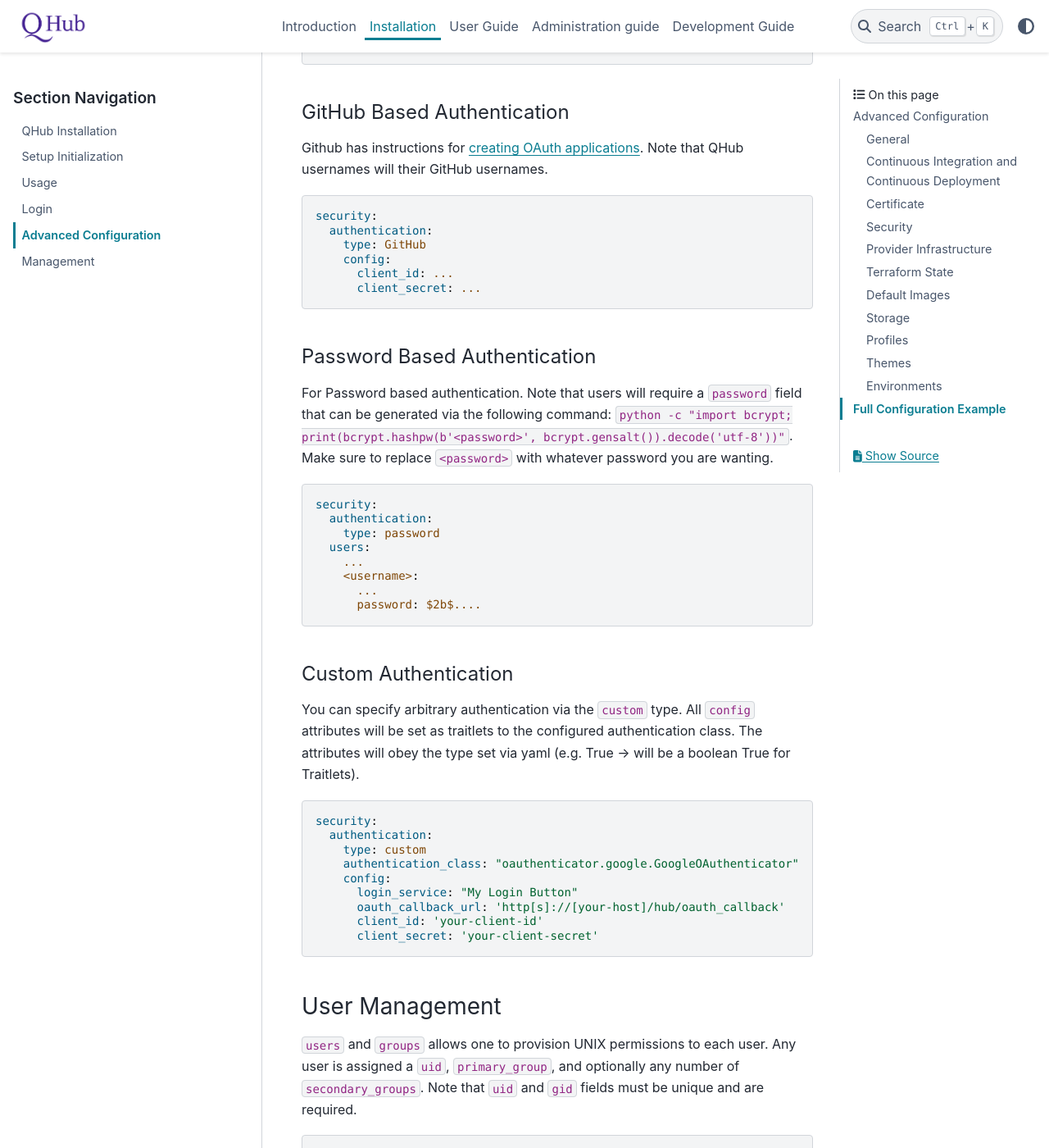
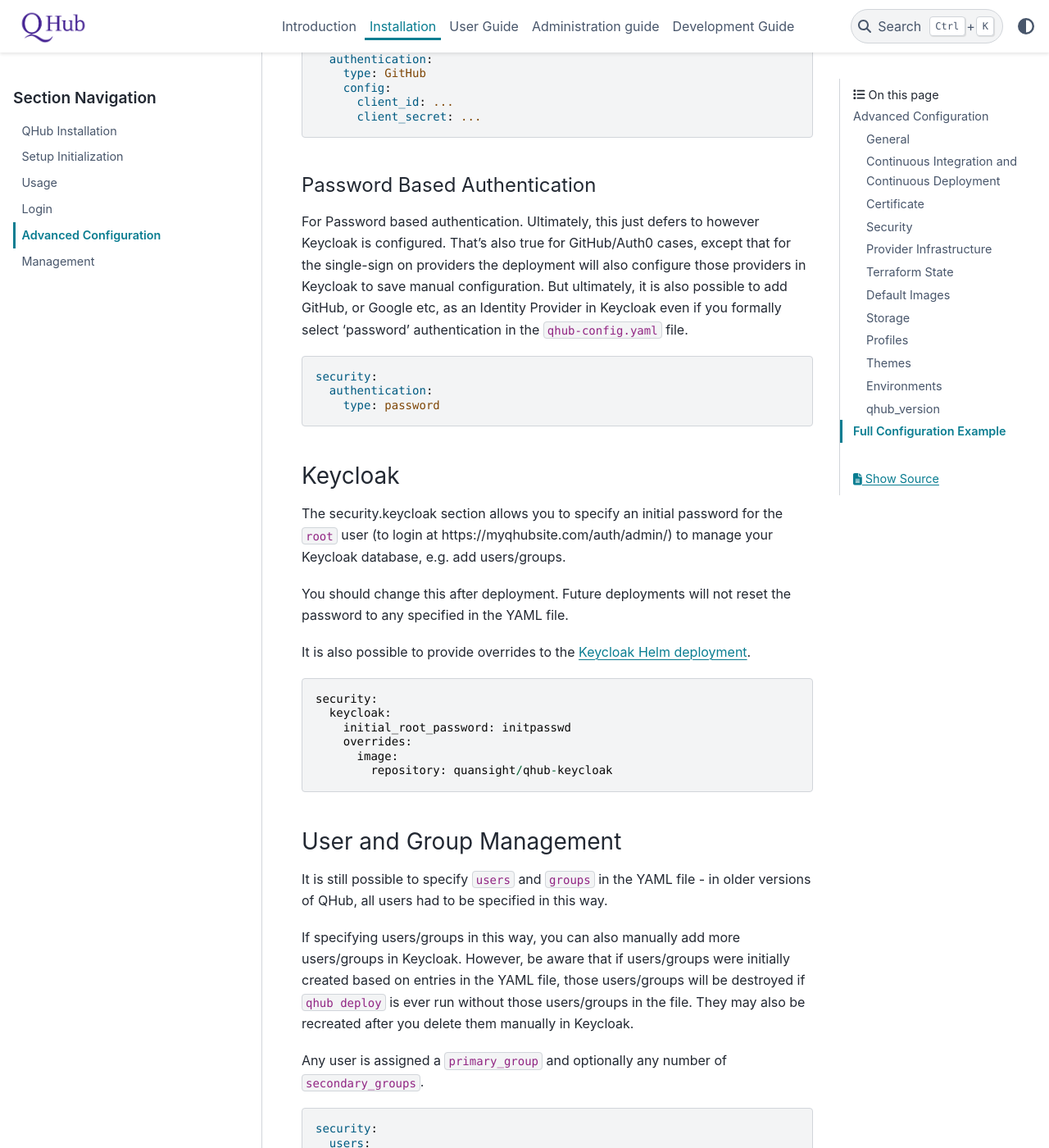
Before and after one commit to nebari-dev/nebari, a Sphinx documentation site: the page built from docs/source/installation/configuration.md, in a window 1280 px wide and 1400 px high, scrolled down 4590 px. Shown: the whole window at 82% size. Built offline with Sphinx 7.4.7 and the PyData theme 0.15.4, drawn with Linux system fonts in a browser that asks for light colours; some of the changed text lies outside the part shown.

Commit message:
config examples

````diff
--- a/docs/source/installation/configuration.md
+++ b/docs/source/installation/configuration.md
@@ -83,8 +83,8 @@
   type: self-signed
 ```
 
-To use Let's Encrypt you must specify an email address that let's
-encrypt will associate the generated certificate with and whether to
+To use Let's Encrypt you must specify an email address that Let's
+Encrypt will associate the generated certificate with and whether to
 use the [staging
 server](https://acme-staging-v02.api.letsencrypt.org/directory) or
 [production
@@ -99,6 +99,8 @@
   acme_email: <your-email-address>
   acme_server: https://acme-v02.api.letsencrypt.org/directory
 ```
+
+Note the above snippet will already be present if you provided an `--ssl-cert-email` when you ran `qhub init`.
 
 You may also supply a custom self-signed certificate and secret
 key. Note that the kubernetes default namespace that QHub uses is
@@ -228,84 +214,70 @@
 
 #### Password Based Authentication
 
-For Password based authentication. Note that users will require a
-`password` field that can be generated via the following command:
-`python -c "import bcrypt; print(bcrypt.hashpw(b'<password>',
-bcrypt.gensalt()).decode('utf-8'))"`. Make sure to replace
-`<password>` with whatever password you are wanting.
+For Password based authentication. Ultimately, this just defers to however Keycloak is configured. That's also true for GitHub/Auth0 cases, except that for the single-sign on providers the deployment will also configure those providers in Keycloak to save manual configuration. But ultimately, it is also possible to add GitHub, or Google etc, as an Identity Provider in Keycloak even if you formally select 'password' authentication in the `qhub-config.yaml` file.
 
 ```yaml
 security:
   authentication:
     type: password
-  users:
-    ...
-    <username>:
-      ...
-      password: $2b$....
 ```
 
-#### Custom Authentication
+### Keycloak
 
-You can specify arbitrary authentication via the `custom` type. All
-`config` attributes will be set as traitlets to the configured
-authentication class. The attributes will obey the type set via yaml
-(e.g. True -> will be a boolean True for Traitlets).
+The security.keycloak section allows you to specify an initial password for the `root` user (to login at https://myqhubsite.com/auth/admin/) to manage your Keycloak database, e.g. add users/groups.
 
-```yaml
+You should change this after deployment. Future deployments will not reset the password to any specified in the YAML file.
+
+It is also possible to provide overrides to the [Keycloak Helm deployment](https://github.com/codecentric/helm-charts/tree/master/charts/keycloak).
+
+```
 security:
-  authentication:
-    type: custom
-    authentication_class: "oauthenticator.google.GoogleOAuthenticator"
-    config:
-      login_service: "My Login Button"
-      oauth_callback_url: 'http[s]://[your-host]/hub/oauth_callback'
-      client_id: 'your-client-id'
-      client_secret: 'your-client-secret'
+  keycloak:
+    initial_root_password: initpasswd
+    overrides:
+      image:
+        repository: quansight/qhub-keycloak
 ```
 
-### User Management
+### User and Group Management
 
-`users` and `groups` allows one to provision UNIX permissions to each
-user. Any user is assigned a `uid`, `primary_group`, and optionally
-any number of `secondary_groups`. Note that `uid` and `gid` fields
-must be unique and are required.
+It is still possible to specify `users` and `groups` in the YAML file - in older versions of QHub, all users had to be specified in this way.
+
+If specifying users/groups in this way, you can also manually add more users/groups in Keycloak. However, be aware that if users/groups were initially created based on entries in the YAML file, those users/groups will be destroyed if `qhub deploy` is ever run without those users/groups in the file. They may also be recreated after you delete them manually in Keycloak.
+
+Any user is assigned a `primary_group` and optionally
+any number of `secondary_groups`.
 
 ```yaml
 security:
   users:
     example-user:
-      uid: 1000
       primary_group: users
       secondary_groups:
         - billing
+      password: plaintextpasswd
     dharhas:
-      uid: 1001
       primary_group: admin
   groups:
     users:
-      gid: 100
     admin:
-      gid: 101
     billing:
-      gid: 102
 ```
 
 * The `primary_group` is the group name assigned to files that are
 written for the user.
-* `groups` are a mapping of group name to group IDs. It is
-  recommended to not change the IDs assigned to groups and users
-  after creation, since it may lead to login issues.
-  > NOTE: While the demo shows IDs between `100` and
-`1000`, it is recommended to start with high User ID numbers
-e.g. `10000000`. `ids` technically supports 2 billion `ids`.
+* `groups` are a mapping of group name to an empty map (no entries are required within that map any longer).
 
-### Admin Group
+#### Admin and Users Group
 
 The admin group has special significance. If a user's `primary_group`
 is admin they will be able to access the jupyterhub admin page. The
 admin page allows a user to stop user's servers and launch a given
 user's server and impersonate them.
+
+All users must be a member of the `users` group.
+
+Both `admin` and `users` groups will be created even if not specified in the YAML file.
 
 ## Provider Infrastructure
 
@@ -622,6 +594,12 @@
         - users
 ```
 
+Provided `groups:` is specified for a profile (even if no groups are listed), then that profile can also be made available to a group by adding the attribute `profiles` to the group in Keycloak. Add multiple profile (display) names to this attribute using ## as a delimiter:
+
+```
+"profiles": "Small Instance##Medium Instance"
+```
+
 ### JupyterLab Profile Node Selectors
 
 A common operation is to target jupyterlab profiles to specific node
@@ -732,6 +710,14 @@
 environment definition expect 1-10 minutes upon deployment of the
 configuration for the environment to appear.
 
+## qhub_version
+
+All qhub-config.yaml files must now contain a `qhub_version` field displaying the version of QHub which it is intended to be deployed with.
+
+QHub will refuse to deploy if it does not contain the same version as that of the `qhub` command.
+
+Typically, you can upgrade the qhub-config.yaml file itself using the [`qhub upgrade` command](../admin_guide/upgrade.md). This will update image numbers, plus updating qhub_version to match the installed version of `qhub`, as well as any other bespoke changes required.
+
 # Full Configuration Example
 
 Everything in the configuration is set besides [???]
@@ -749,39 +735,38 @@
   type: self-signed
 
 security:
+  keycloak:
+    initial_root_password: initpasswd
+    overrides:
+      image:
+        repository: quansight/qhub-keycloak
+
   authentication:
     type: GitHub
     config:
       client_id: CLIENT_ID
       client_secret: CLIENT_SECRET
       oauth_callback_url: https://jupyter.do.qhub.dev/hub/oauth_callback
+
   users:
     example-user:
-      uid: 1000
       primary_group: users
       secondary_groups:
         - billing
     dharhas:
-      uid: 1001
       primary_group: admin
     tonyfast:
-      uid: 1002
       primary_group: admin
     prasunanand:
-      uid: 1003
       primary_group: admin
     aktech:
-      uid: 1004
       primary_group: users
       secondary_groups:
         - admin
   groups:
     users:
-      gid: 100
     admin:
-      gid: 101
     billing:
-      gid: 102
 
 digital_ocean:
   region: nyc3
````
Also changed, not shown: other parts of docs/source/installation/configuration.md (+0 -16 lines), docs/source/installation/login.md (+10 -0 lines).
